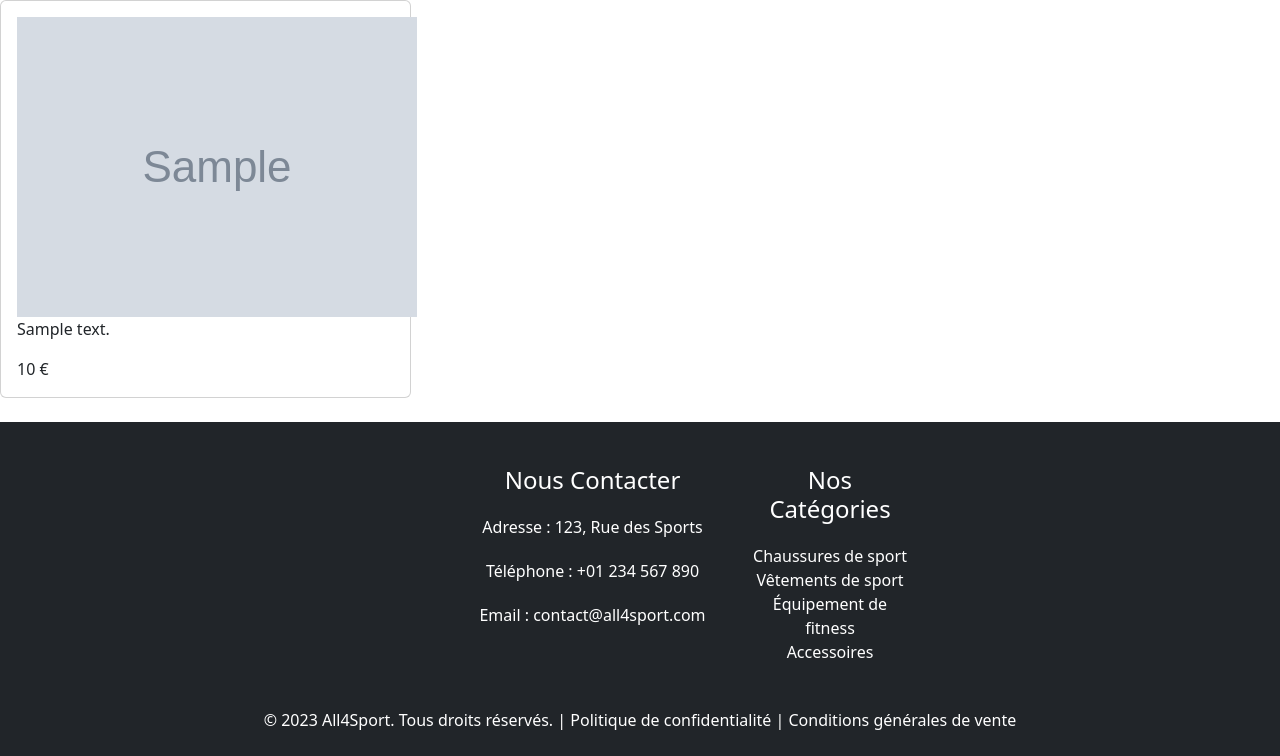
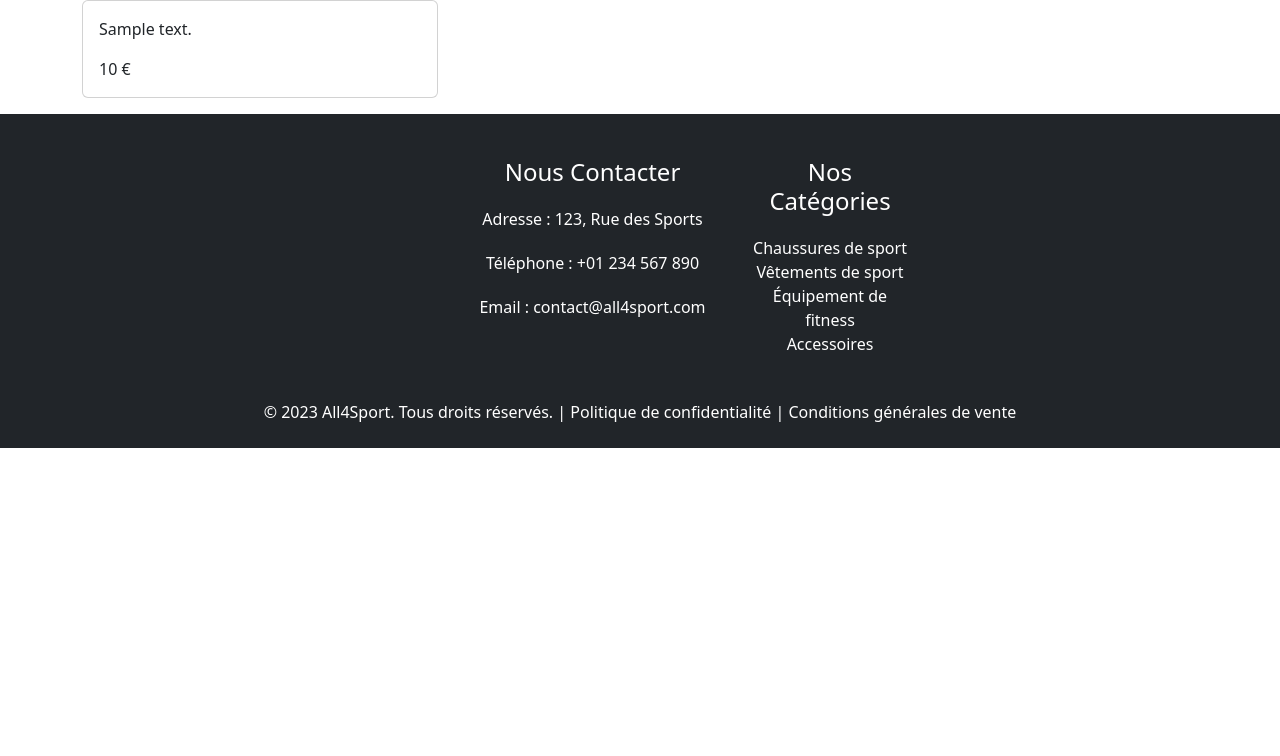
Before and after one commit to oriswalft/Projet-AP3, a Symfony app: template templates/home/accueil.html.twig in a window 1280 px wide. Shown: the part 143-899 px from the top of the page. After the commit the page ends 591 px from the top, so only its background shows below. Run offline with Twig, Linux system fonts and the light colour scheme; the template is opened without the code that fills it: most values are stand-ins (such as "Sample title", 1, 10 or a date in 2020); grey boxes marked "Sample" are stand-in pictures; some libraries are stand-ins or nearby versions.

Commit message:
Ajout affichage des champ avec bootStrap

```diff
--- a/templates/home/accueil.html.twig
+++ b/templates/home/accueil.html.twig
@@ -1,16 +1,15 @@
-
 {% extends 'base.html.twig' %}
 
     {% block title %}All4Sport - boutique en ligne{% endblock %}
 
 
     {% block body %}
+<div class="container">
     <div class="row">
         {% for produit in produits %}
-            <div class="col-md-4 mb-4">
-                <div class="card">
+        <div class="col-md-4">
+            <div class="card mb-3">
                 <div class="card-body">
-                        <img src={{produit.image}}></img>
                     <p class="card-text">{{ produit.description }}</p>
                     <p class="card-text">{{ produit.prix }} €</p>
                 </div>
@@ -18,4 +17,5 @@
         </div>
         {% endfor %}
     </div>
+</div>
 {% endblock %}
```
Lines whose indentation alone changed are shown as unchanged.
